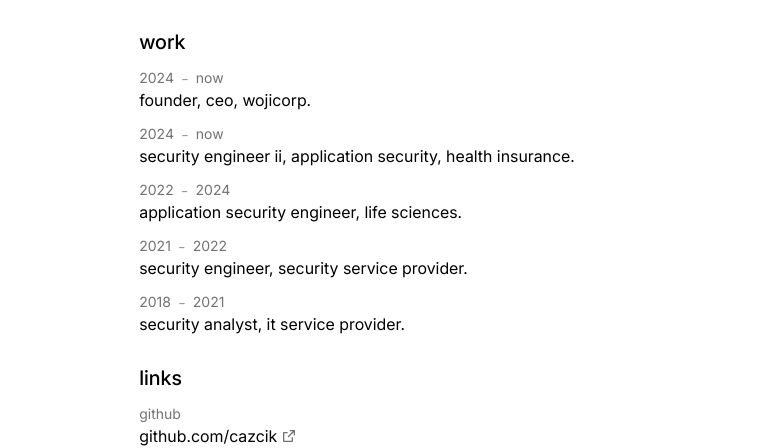
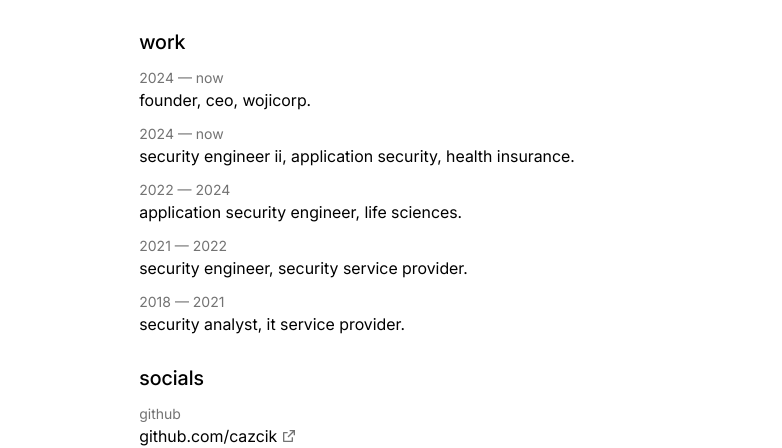
Before and after one commit to cazcik/website, a Next.js app: page / in a window 1280 px wide. Shown: the part 208-656 px from the top of the page, without its empty margins (237-1019 px from the left). Built offline with nearby package versions, Linux system fonts and the light colour scheme.

Commit message:
formatting

```diff
--- a/src/app/page.tsx
+++ b/src/app/page.tsx
@@ -22,30 +22,30 @@ export default function IndexPage() {
         </h2>
         <div className="flex flex-col space-y-3">
           <div>
-            <p className="text-sm text-neutral-500">2024 ﹣ now</p>
+            <p className="text-sm text-neutral-500">2024 &mdash; now</p>
             <p>founder, ceo, wojicorp.</p>
           </div>
           <div>
-            <p className="text-sm text-neutral-500">2024 ﹣ now</p>
+            <p className="text-sm text-neutral-500">2024 &mdash; now</p>
             <p>security engineer ii, application security, health insurance.</p>
           </div>
           <div>
-            <p className="text-sm text-neutral-500">2022 ﹣ 2024</p>
+            <p className="text-sm text-neutral-500">2022 &mdash; 2024</p>
             <p>application security engineer, life sciences.</p>
           </div>
           <div>
-            <p className="text-sm text-neutral-500">2021 ﹣ 2022</p>
+            <p className="text-sm text-neutral-500">2021 &mdash; 2022</p>
             <p>security engineer, security service provider.</p>
           </div>
           <div>
-            <p className="text-sm text-neutral-500">2018 ﹣ 2021</p>
+            <p className="text-sm text-neutral-500">2018 &mdash; 2021</p>
             <p>security analyst, it service provider.</p>
           </div>
         </div>
       </div>
       <div>
         <h2 className="mb-3 text-xl font-medium text-black dark:text-white">
-          links
+          socials
         </h2>
         <div className="flex flex-col space-y-3">
           <div className="flex">
```
